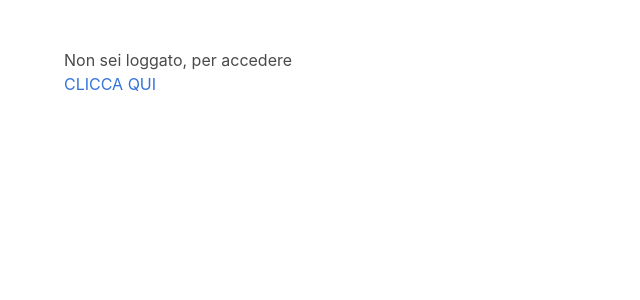
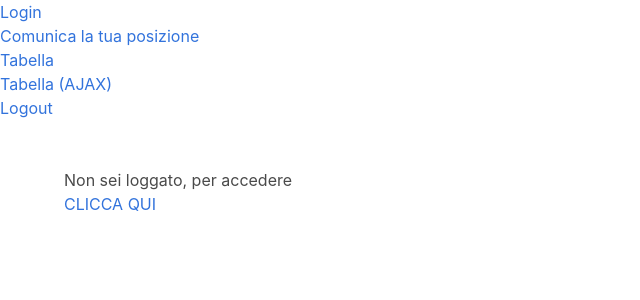
Before and after one commit to samuori/the_minimal_php_js_mysql_rest_website_in_5_hours, a PHP site: page / in a window 1280 px wide. Shown: the top 300 px of the page, without its empty margins (0-640 px from the left). Run offline with PHP 8.4, Linux system fonts and the light colour scheme.

Commit message:
Aggiunto logout

```diff
--- a/header.php
+++ b/header.php
@@ -28,3 +28,12 @@ function authenticated($u, $p) {
     </head>
   <body>
     <script src="assets/jquery-3.3.1.min.js"></script>
+    <nav>
+        <ul>
+            <li><a href="/login.php">Login</a></li>
+            <li><a href="/client.php">Comunica la tua posizione</a></li>
+            <li><a href="/dashboard.php">Tabella</a></li>
+            <li><a href="/dashboard-ajax.php">Tabella (AJAX)</a></li>
+            <li><a href="/logout.php">Logout</a></li>
+        </ul>
+    </nav>
--- /dev/null
+++ b/logout.php
@@ -0,0 +1,6 @@
+<?php
+session_start();
+session_destroy();
+header('Location:index.php');
+exit;
+?>
```
